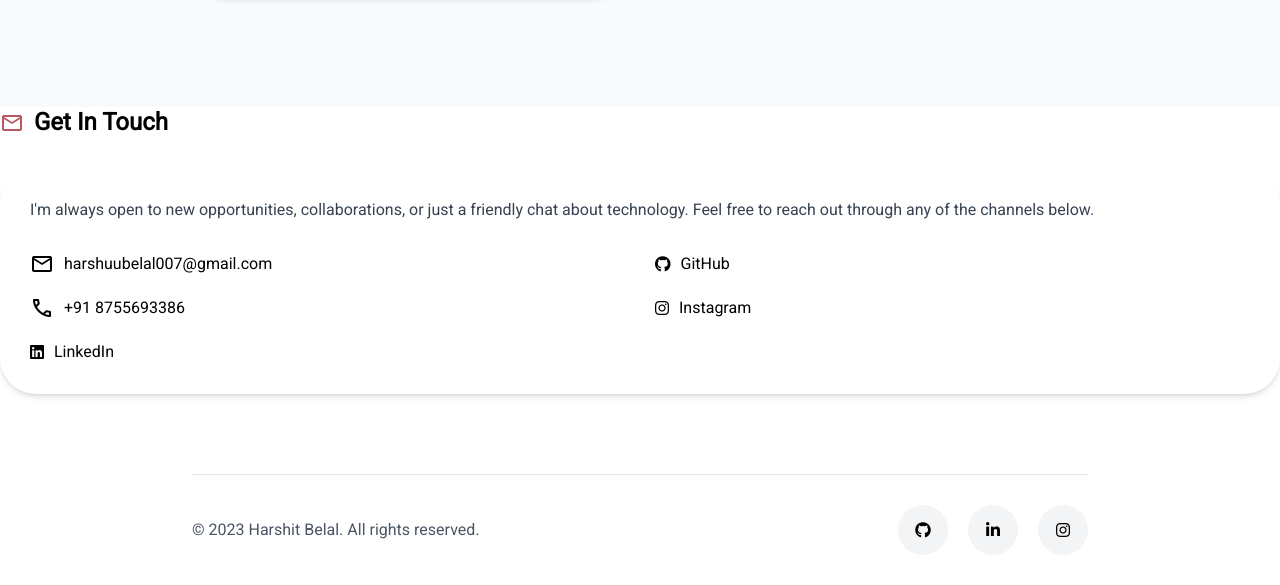
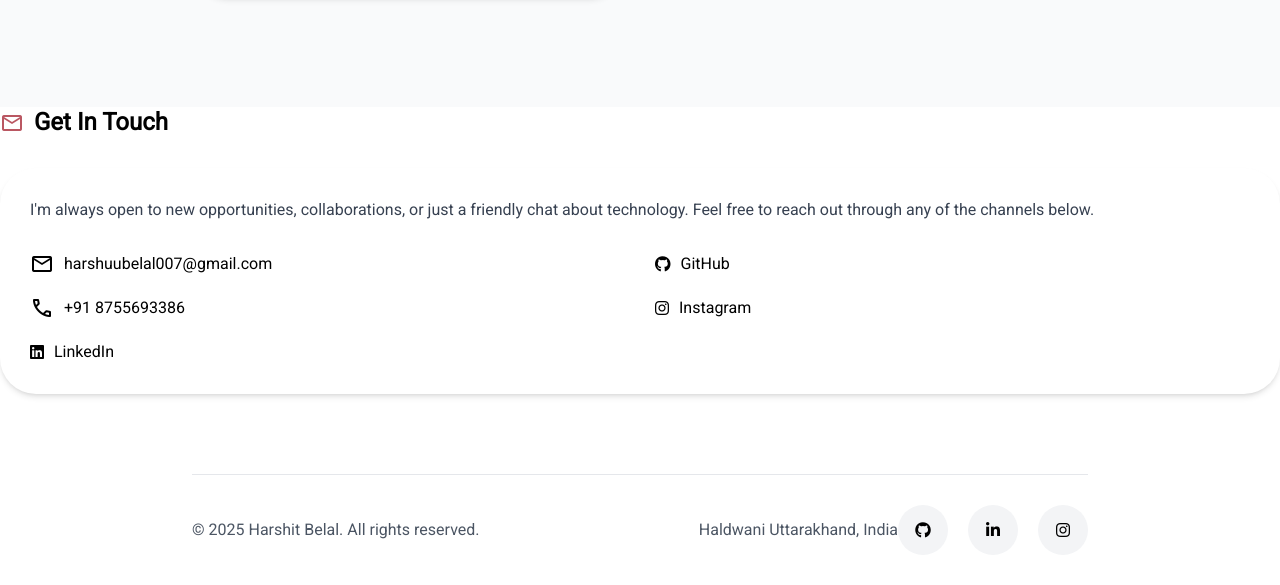
Before and after one commit to harxshuhh/PORTFOLIO, a plain HTML site: page index.html in a window 1280 px wide. Shown: the part 1782-2367 px from the top of the page. Drawn offline with nearby package versions, Linux system fonts and the light colour scheme.

Commit message:
Update index.html

```diff
--- a/index.html
+++ b/index.html
@@ -969,7 +969,9 @@
                 </main>
                 <footer class="max-w-4xl mx-auto py-6 border-t border-gray-200">
                     <div class="flex flex-col md:flex-row justify-between items-center">
-                        <p class="text-gray-600 mb-4 md:mb-0">© 2023 Harshit Belal. All rights reserved.</p>
+                        <p class="text-gray-600 mb-4 md:mb-0">© 2025 Harshit Belal. All rights reserved.</p>
+                        <div class="flex flex-col md:flex-row justify-between items-center">
+                         <p class="text-gray-600 mb-4 md:mb-0"> Haldwani Uttarakhand, India</p>
                         <div class="flex space-x-4">
                             <a
                                 href="https://www.github.com/harxshuhh"
```
